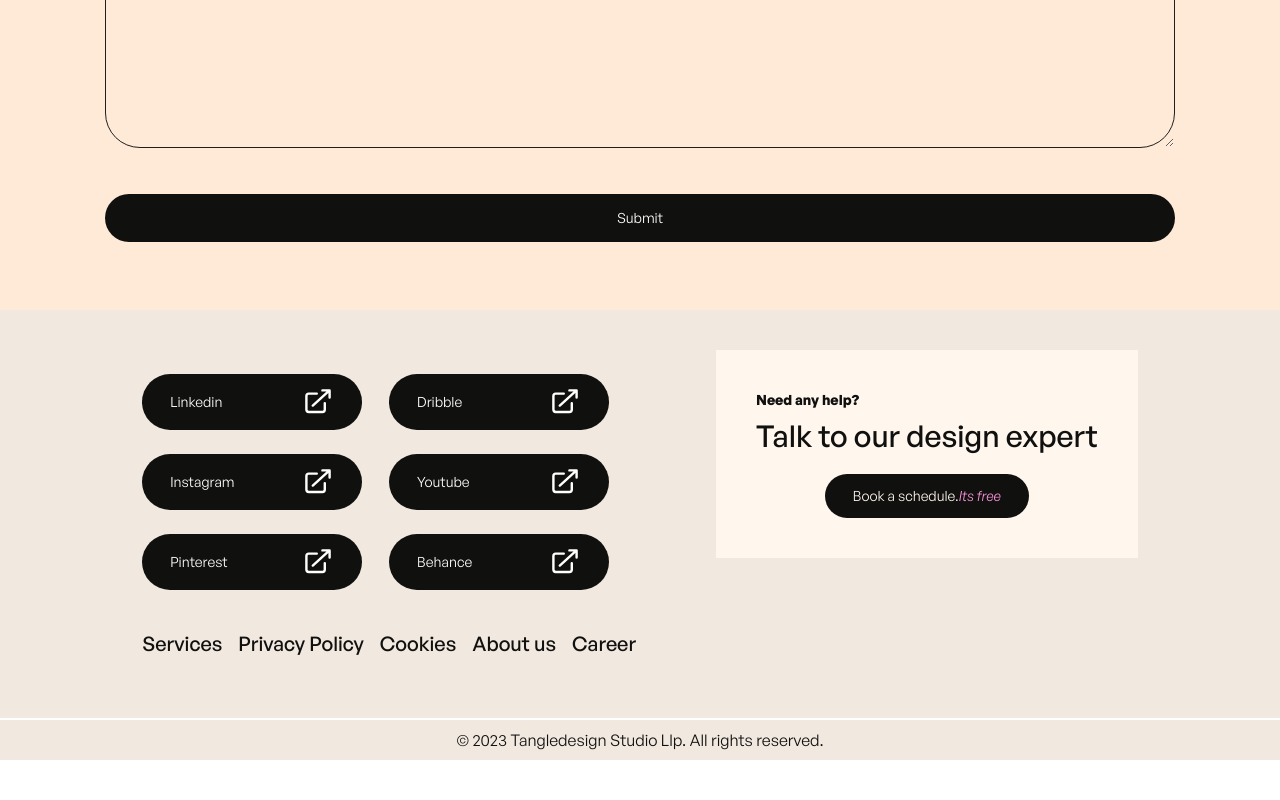
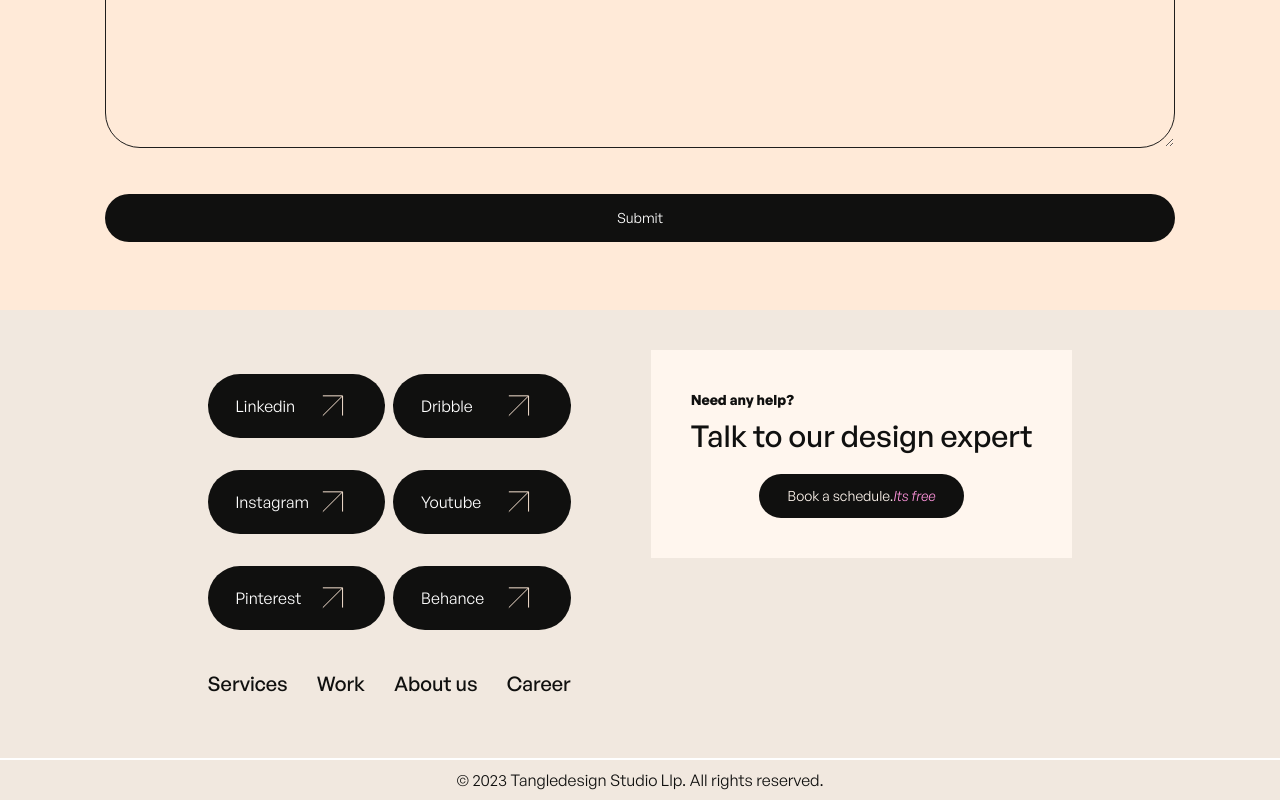
Before and after one commit to surajnarsale/tangle-landing-page, a Next.js app: page / in a window 1280 px wide. Shown: the part 5693-6493 px from the top of the page. Before the commit the page ends 6453 px from the top, so only its background shows below. Built offline with nearby package versions, Linux system fonts and the light colour scheme.

Commit message:
fix: footer link icons

```diff
--- a/components/atoms/FooterLinkButton.tsx
+++ b/components/atoms/FooterLinkButton.tsx
@@ -1,7 +1,7 @@
 import { PropsWithChildren } from 'react'
 import clsx from 'clsx'
 import Link from 'next/link'
-import { ArrowTopRightOnSquareIcon } from '@heroicons/react/20/solid'
+import Arrow from '@/components/atoms/svgs/social-links-arrow.svg'
 
 type FooterLinkButtonProps = {
   className?: string
@@ -13,12 +13,12 @@ export function FooterLinkButton(props: PropsWithChildren<FooterLinkButtonProps>
     <Link href={props.href} target="_blank">
       <div
         className={clsx(
-          'flex max-w-[220px] items-center justify-between  rounded-full bg-dark-500  py-4 px-8 px-4 py-2 text-2xl text-sm text-light sm:px-7 sm:py-3 ',
+          'flex max-w-[220px] items-center justify-between  rounded-full bg-dark-500 px-7 py-3 text-light ',
           props.className
         )}
       >
         {props.children}
-        <ArrowTopRightOnSquareIcon className="h-8 w-8" aria-hidden="true" />
+        <Arrow className="h-10 w-12 " />
       </div>
     </Link>
   )
--- a/components/molecules/SocialLinks.tsx
+++ b/components/molecules/SocialLinks.tsx
@@ -1,14 +1,15 @@
 import { PropsWithChildren } from 'react'
 import clsx from 'clsx'
 import { FooterLinkButton } from '@/components/atoms/FooterLinkButton'
+import Link from 'next/link'
 
 const links = [
-  { name: 'Services' },
-  { name: 'Privacy Policy' },
-  // { name: 'Work' },
-  { name: 'Cookies' },
-  { name: 'About us' },
-  { name: 'Career' },
+  { name: 'Services', to: '/services' },
+  { name: 'Work', to: '/work' },
+  { name: 'About us', to: '/aboutus' },
+  { name: 'Career', to: '/career' },
+  // { name: 'Privacy Policy' , to:'/privacy-policy' },
+  // { name: 'Cookies' , to:'/cookies' },
 ]
 const socialLinks = [
   { name: 'Linkedin', link: 'https://www.linkedin.com/company/tangledesignstudio/' },
@@ -33,14 +34,16 @@ const SocialLinks = (props: PropsWithChildren<SocialLinksProps>): JSX.Element =>
               <>
                 <div>
                   <div>
-                    <p className="cursor-pointer text-xl font-medium ">{link.name}</p>
+                    <Link href={link.to}>
+                      <p className="cursor-pointer text-xl font-medium ">{link.name}</p>
+                    </Link>
                   </div>
                 </div>
               </>
             )
           })}
         </div>
-        <div className="md:grid md:grid-cols-2 md:gap-4 lg:mb-10 lg:gap-0 -md:mt-10">
+        <div className="md:grid md:grid-cols-2 md:gap-4 lg:mb-10 lg:gap-2 -md:mt-10">
           {socialLinks.map((link) => {
             return (
               <>
```
Also changed, not shown: components/atoms/svgs/social-links-arrow.svg (added).
